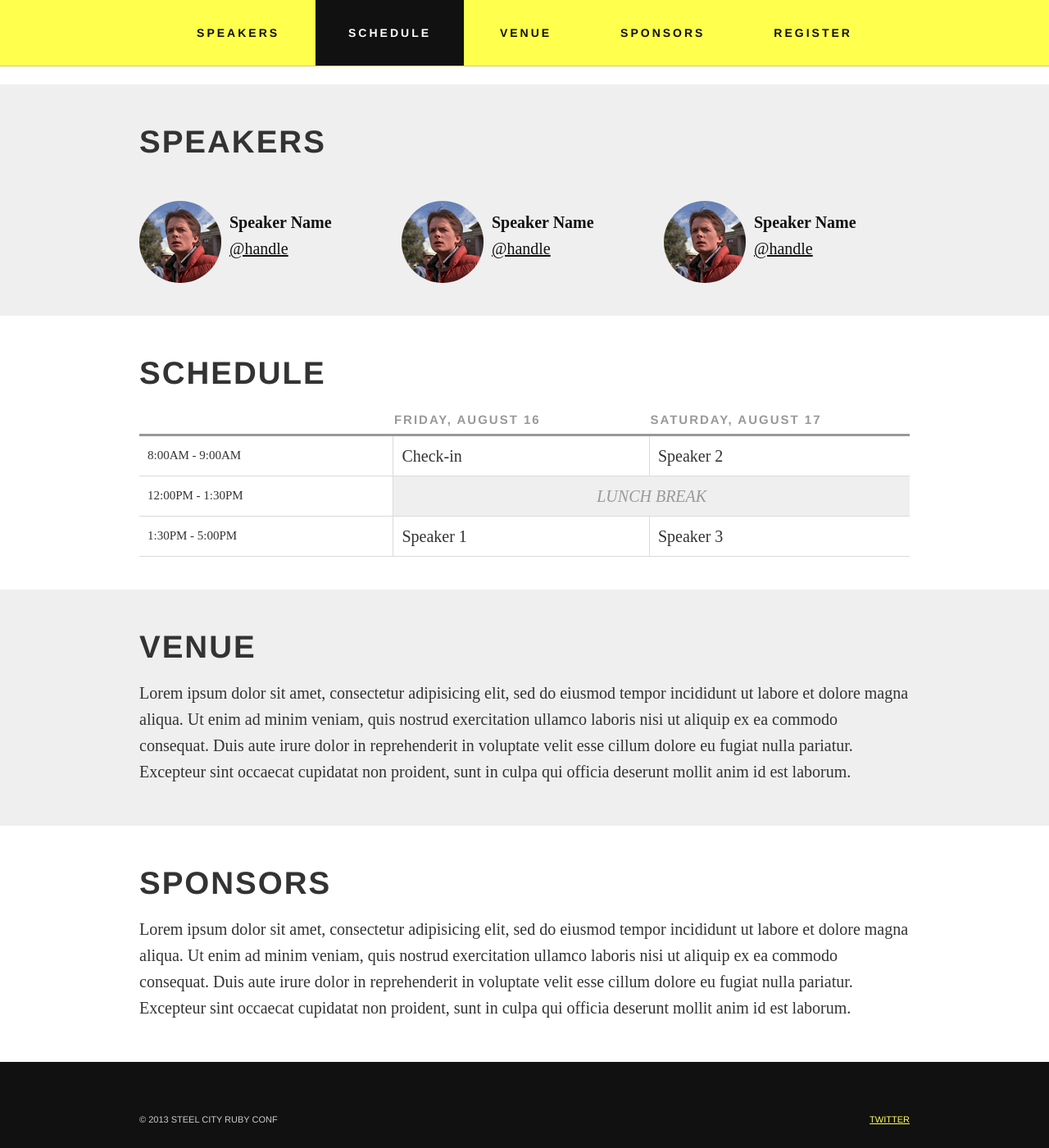
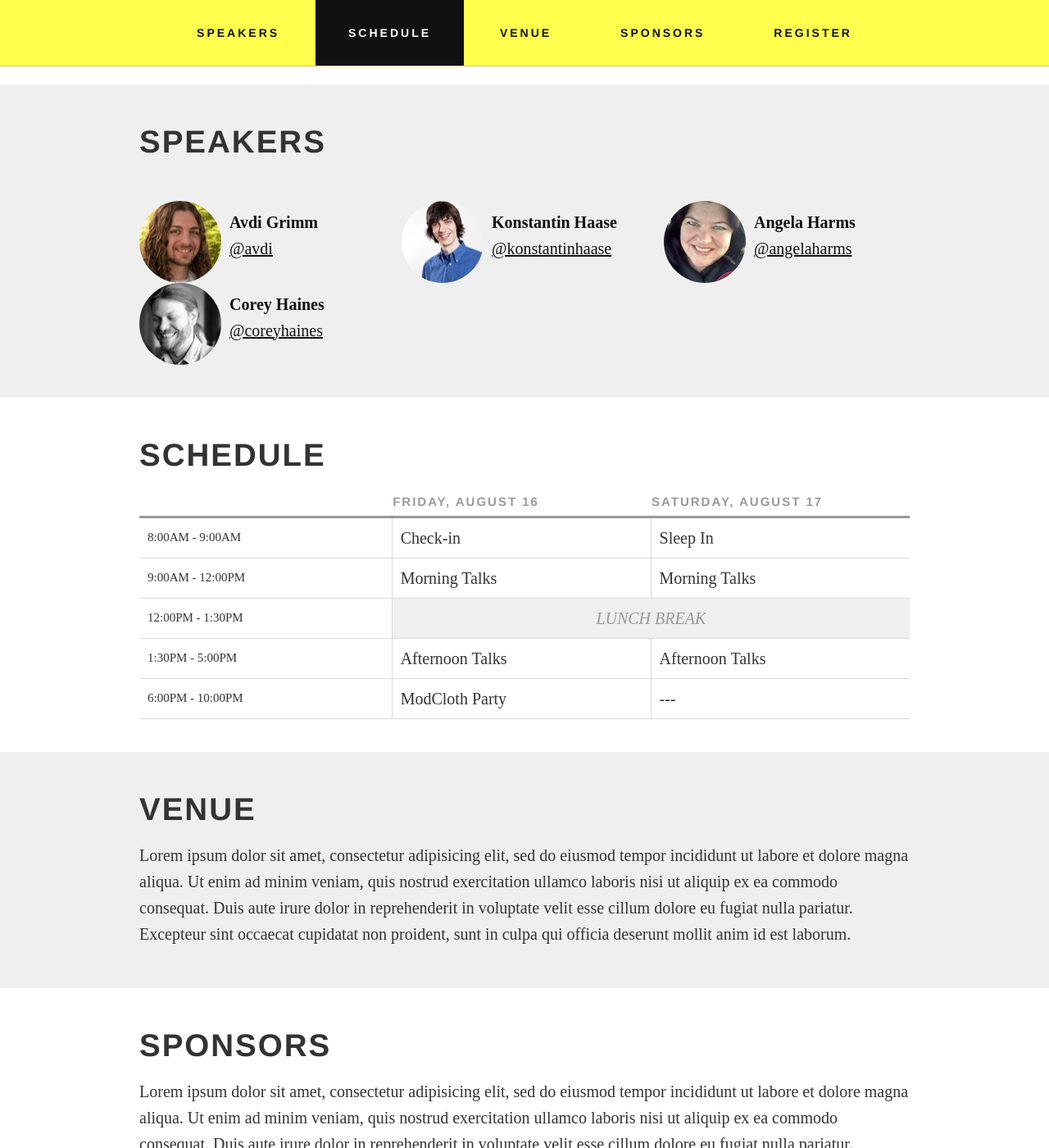
Before and after one commit to colindean/steelcityruby.github.com, a Jekyll site: the page built from index.html, in a window 1280 px wide and 1400 px high, scrolled down 806 px. Shown: the whole window at 82% size. Built offline with Jekyll 4.4.1, drawn with Linux system fonts in a browser that asks for light colours; nearby versions of some CDN libraries; some web fonts are replaced; Markdown is read by kramdown in place of the engine named in the settings.

Commit message:
Do it live

```diff
--- a/index.html
+++ b/index.html
@@ -23,7 +23,12 @@ title: Steel City Ruby Conference 2013
       <div class="container">
         <div class="row">
           <div class="span10 offset1">
-            <p class="callout">Inviting Rubyists from across the land to a two-day conference in the heart of the Steel City - Pittsburgh, Pennsylvania. With an emphasis on learning and conversation, Steel City Ruby Conf is the ultimate community experience for Rubyists of <a href="">all skill levels</a>.</p>
+            <p class="callout">
+            Inviting Rubyists from across the land to a two-day conference in
+            the heart of the Steel City - Pittsburgh, Pennsylvania. With an
+            emphasis on learning and conversation, Steel City Ruby Conf is the
+            ultimate community experience for Rubyists of <a href="">all skill levels</a>.
+            </p>
           </div>
         </div>
 
@@ -50,21 +55,27 @@ title: Steel City Ruby Conference 2013
 
         <div class="row">
           <div class="span4 speaker">
-            <div class="speaker-avatar">&nbsp;</div>
-            <div class="speaker-name">Speaker Name</div>
-            <a class="speaker-handle" href="">@handle</a>
+            <div class="speaker-avatar" style="background-image: url('img/speakers/avdi.png');">&nbsp;</div>
+            <div class="speaker-name">Avdi Grimm</div>
+            <a class="speaker-handle" href="">@avdi</a>
           </div>
 
           <div class="span4 speaker">
-            <div class="speaker-avatar">&nbsp;</div>
-            <div class="speaker-name">Speaker Name</div>
-            <a class="speaker-handle" href="">@handle</a>
+            <div class="speaker-avatar" style="background-image: url('img/speakers/konstantin.png');">&nbsp;</div>
+            <div class="speaker-name">Konstantin Haase</div>
+            <a class="speaker-handle" href="">@konstantinhaase</a>
           </div>
 
           <div class="span4 speaker">
-            <div class="speaker-avatar">&nbsp;</div>
-            <div class="speaker-name">Speaker Name</div>
-            <a class="speaker-handle" href="">@handle</a>
+            <div class="speaker-avatar" style="background-image: url('img/speakers/angela.png');">&nbsp;</div>
+            <div class="speaker-name">Angela Harms</div>
+            <a class="speaker-handle" href="">@angelaharms</a>
+          </div>
+
+          <div class="span4 speaker">
+            <div class="speaker-avatar" style="background-image: url('img/speakers/corey.png');">&nbsp;</div>
+            <div class="speaker-name">Corey Haines</div>
+            <a class="speaker-handle" href="">@coreyhaines</a>
           </div>
         </div>
       </div>
@@ -88,7 +99,12 @@ title: Steel City Ruby Conference 2013
                 <tr>
                   <td class="time">8:00AM - 9:00AM</td>
                   <td class="event">Check-in</td>
-                  <td class="event">Speaker 2</td>
+                  <td class="event">Sleep In</td>
+                </tr>
+                <tr>
+                  <td class="time">9:00AM - 12:00PM</td>
+                  <td class="event">Morning Talks</td>
+                  <td class="event">Morning Talks</td>
                 </tr>
                 <tr class="break">
                   <td class="time">12:00PM - 1:30PM</td>
@@ -96,8 +112,13 @@ title: Steel City Ruby Conference 2013
                 </tr>
                 <tr>
                   <td class="time">1:30PM - 5:00PM</td>
-                  <td class="event">Speaker 1</td>
-                  <td class="event">Speaker 3</td>
+                  <td class="event">Afternoon Talks</td>
+                  <td class="event">Afternoon Talks</td>
+                </tr>
+                <tr>
+                  <td class="time">6:00PM - 10:00PM</td>
+                  <td class="event party">ModCloth Party</td>
+                  <td class="event empty">---</td>
                 </tr>
               </tbody>
             </table>
```
Also changed, not shown: img/speakers/angela.png (added), img/speakers/avdi.png (added), img/speakers/corey.png (added), img/speakers/konstantin.png (added).
